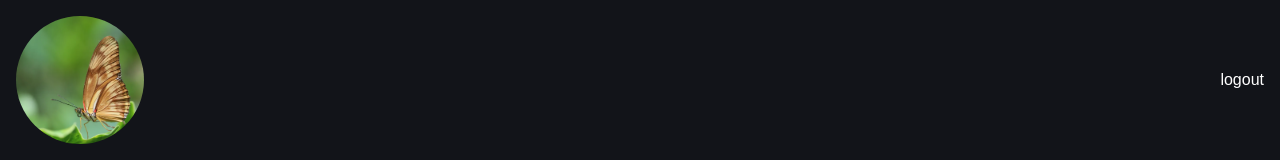
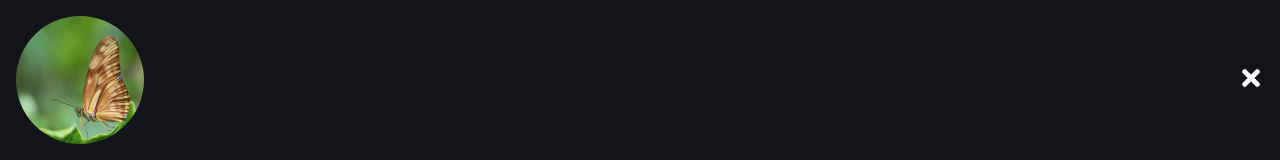
Before and after one commit to LenaWas/leer.gut, an Angular app: page /property in a window 1280 px wide. Shown: the top 160 px of the page. Built offline with nearby package versions, Linux system fonts and the light colour scheme.

Commit message:
fix small styling errors

```diff
--- a/src/app/app.component.css
+++ b/src/app/app.component.css
@@ -21,7 +21,6 @@ header {
   padding: var(--spacing-1x);
 
   & img {
-    background-color: var(--color-primary-alt);
     width: 10vw;
     aspect-ratio: 1/1;
     border-radius: 999px;
@@ -29,6 +28,10 @@ header {
 
   & a {
     color: var(--text-color);
+
+    & img {
+      width: var(--font-size-l);
+    }
   }
 }
 
--- a/src/app/app.component.html
+++ b/src/app/app.component.html
@@ -1,6 +1,6 @@
 <header>
   <img src="img/profil.png" />
-  <a routerLink="login">logout</a>
+  <a routerLink="login"> <img src="icons/image9_f.webp" /> </a>
 </header>
 <nav>
   <a routerLink="/search">
--- a/src/app/not-found/not-found.component.html
+++ b/src/app/not-found/not-found.component.html
@@ -1,3 +1,3 @@
 <h1>404</h1>
-<p>Leider konnten wir die Seite nicht finde!</p>
+<p>Leider konnten wir die Seite nicht finden!</p>
 <a routerLink="/" class="button positive">Zur Startseite</a>
--- a/src/app/search/property/property.component.css
+++ b/src/app/search/property/property.component.css
@@ -14,6 +14,7 @@ span {
 
 address {
   grid-area: address;
+  text-align: right;
 }
 
 p {
@@ -26,6 +27,7 @@ img {
   aspect-ratio: 2/1;
   background-color: var(--color-accent);
   object-fit: fill;
+  border-radius: var(--spacing-1x);
 }
 
 table {
@@ -41,4 +43,8 @@ table {
 
 article {
   grid-area: ideas;
+
+  & ul {
+    list-style: none;
+  }
 }
--- a/src/app/search/search.component.css
+++ b/src/app/search/search.component.css
@@ -37,6 +37,7 @@ a {
     width: 100%;
     height: 100%;
     border-radius: var(--spacing-1x);
+    object-fit: cover;
   }
 
   & ol {
--- a/src/styles.css
+++ b/src/styles.css
@@ -5,6 +5,7 @@
   font-size: 16px;
   font-weight: normal;
   font-family: Arial;
+  font-style: normal;
   color: inherit;
   text-decoration: none;
   outline: none;
@@ -99,3 +100,18 @@ button {
 .gm-style-iw-tc::after {
   background-color: var(--color-primary-alt) !important;
 }
+
+.gm-style-mtc button,
+.gm-control-active,
+.gm-svpc {
+  background-color: var(--color-primary-alt) !important;
+  color: var(--text-color) !important;
+}
+
+.gm-control-active img {
+  filter: brightness(0) invert(1);
+}
+
+.gm-svpc img {
+  filter: grayscale(100%) sepia(100%) hue-rotate(90deg) saturate(1);
+}
```
